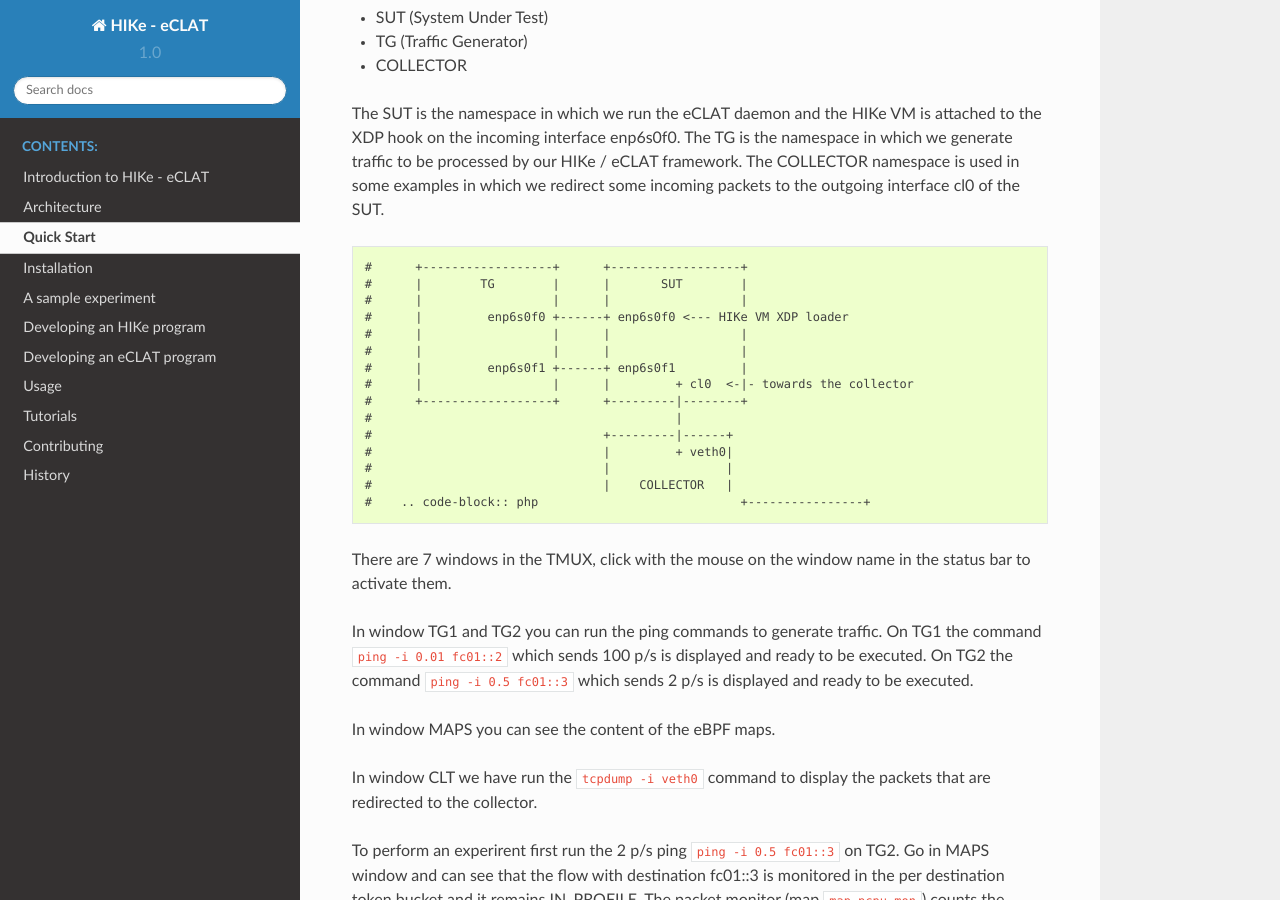
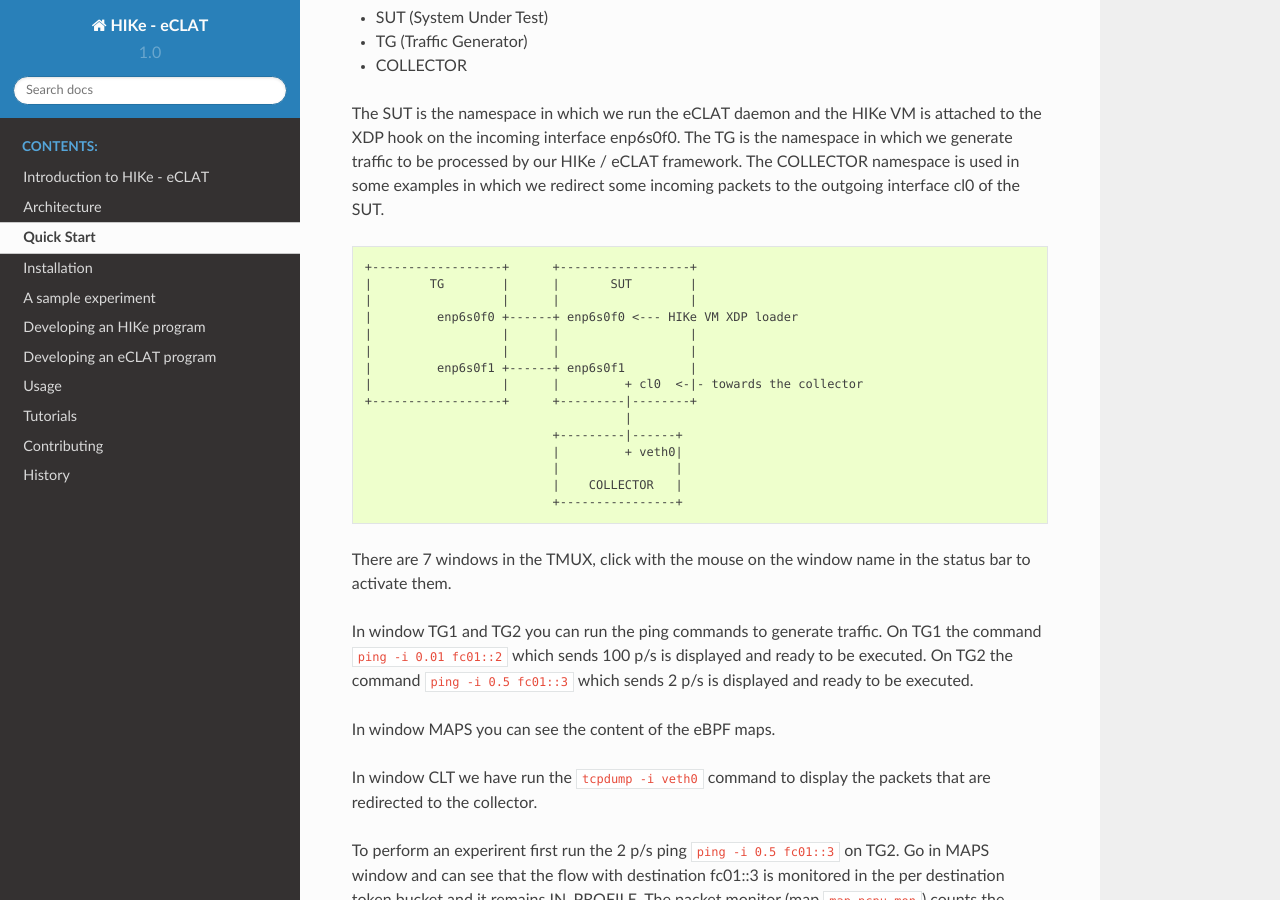
Before and after one commit to hike-eclat/docs, a Sphinx documentation site: the page built from docs/quickstart.rst, in a window 1280 px wide and 900 px high, scrolled down 447 px. Built offline with Sphinx 7.4.7 and the Read the Docs theme 2.0.0, drawn with Linux system fonts in a browser that asks for light colours; pages that are not in the unit, such as notebooks, are missing from menus.

Commit message:
Update quickstart.rst

```diff
--- a/docs/quickstart.rst
+++ b/docs/quickstart.rst
@@ -21,21 +21,21 @@ The SUT is the namespace in which we run the eCLAT daemon and the HIKe VM is att
 
 .. code-block:: none
 
-   #      +------------------+      +------------------+
-   #      |        TG        |      |       SUT        |
-   #      |                  |      |                  |
-   #      |         enp6s0f0 +------+ enp6s0f0 <--- HIKe VM XDP loader
-   #      |                  |      |                  |
-   #      |                  |      |                  |
-   #      |         enp6s0f1 +------+ enp6s0f1         |
-   #      |                  |      |         + cl0  <-|- towards the collector
-   #      +------------------+      +---------|--------+
-   #                                          |
-   #                                +---------|------+
-   #                                |         + veth0|
-   #                                |                |
-   #                                |    COLLECTOR   |
-   #    .. code-block:: php                            +----------------+
+      +------------------+      +------------------+
+      |        TG        |      |       SUT        |
+      |                  |      |                  |
+      |         enp6s0f0 +------+ enp6s0f0 <--- HIKe VM XDP loader
+      |                  |      |                  |
+      |                  |      |                  |
+      |         enp6s0f1 +------+ enp6s0f1         |
+      |                  |      |         + cl0  <-|- towards the collector
+      +------------------+      +---------|--------+
+                                          |
+                                +---------|------+
+                                |         + veth0|
+                                |                |
+                                |    COLLECTOR   |
+                                +----------------+
 
 There are 7 windows in the TMUX, click with the mouse on the window name in the status bar to activate them.
 
```
